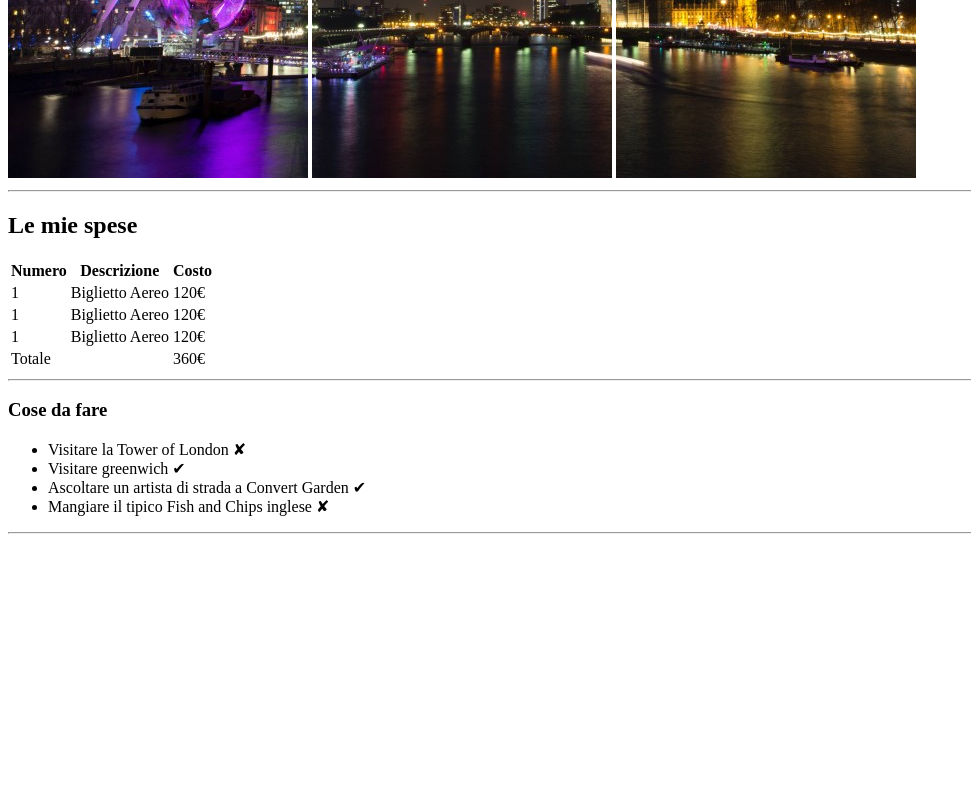
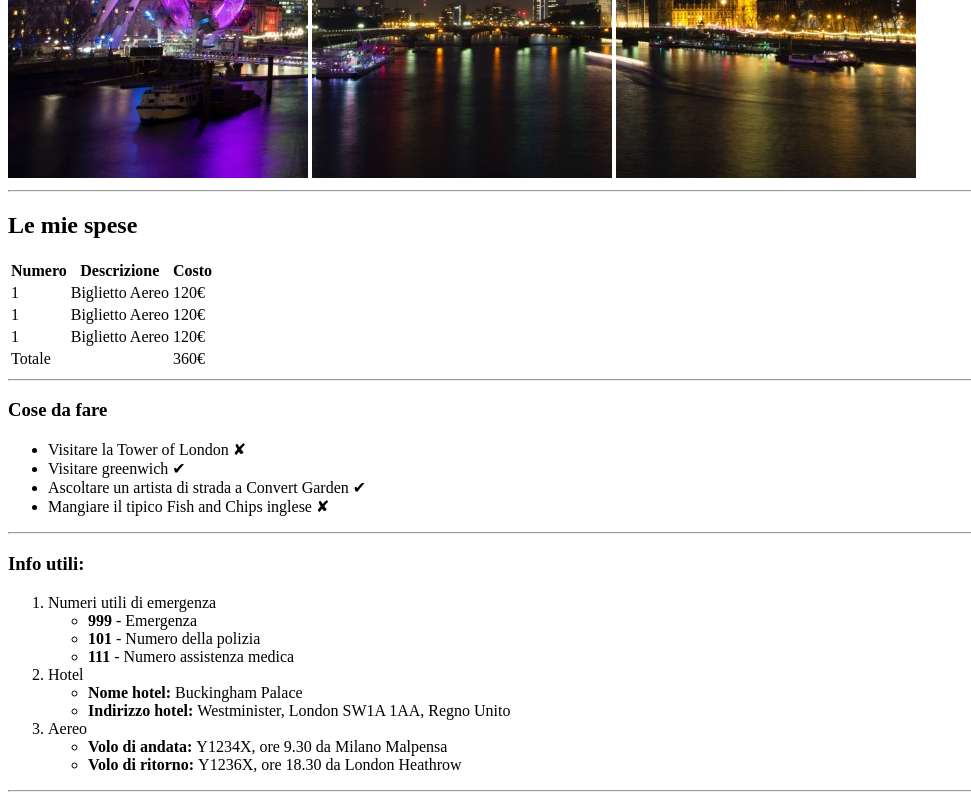
Before and after one commit to Zanco1993/html-london-trip, a plain HTML site: page index.html in a window 1280 px wide. Shown: the part 502-1302 px from the top of the page, without its empty margins (0-971 px from the left). Before the commit the page ends 1044 px from the top, so only its background shows below. Drawn offline with Linux system fonts and the light colour scheme.

Commit message:
Sono state aggiunte delle informazioni utili per il viaggio

```diff
--- a/index.html
+++ b/index.html
@@ -28,7 +28,7 @@
                <th>Descrizione</th>
                <th>Costo</th>
            </thead>
-           <!-- /intestazione tabella -->
+           <!-- fine intestazione tabella -->
 
            <!-- corpo tabella -->
            <tbody>
@@ -48,9 +48,9 @@
                     <td>120&euro;</td>
                </tr>
            </tbody>
-           <!-- /corpo tabella -->
+           <!-- fine corpo tabella -->
 
-           <!-- Chiusura della tebella -->
+           <!-- footer con il totale -->
            <tfoot>
                <tr>
                    <td>Totale</td>
@@ -58,7 +58,7 @@
                    <td>360&euro;</td>
                </tr>
            </tfoot>
-           <!-- /Chiusura della tebella -->
+           <!-- fine footer con il totale -->
         </table>
 
         <hr>
@@ -75,6 +75,36 @@
 
         <hr>
 
+        <!-- informazioni utili -->
+        <h3>Info utili:</h3>
+        <ol>
+            <li>Numeri utili di emergenza
+                <ul>
+                    <li><strong>999</strong> - Emergenza</li>
+                    <li><strong>101</strong> - Numero della polizia</li>
+                    <li><strong>111</strong> - Numero assistenza medica</li>
+                </ul>
+            </li>
+            <li>Hotel
+                <ul>
+                    <li><strong>Nome hotel: </strong>Buckingham Palace</li>
+                    <li><strong>Indirizzo hotel: </strong>Westminister, London SW1A 1AA, Regno Unito</li>
+                </ul>
+            </li>
+            <li>Aereo
+                <ul>
+                    <li><strong>Volo di andata: </strong>Y1234X, ore 9.30 da Milano Malpensa</li>
+                    <li><strong>Volo di ritorno: </strong>Y1236X, ore 18.30 da London Heathrow</li>
+                </ul>
+            </li>
+        </ol>
+        <!-- fine informazioni utili -->
+
+        <hr>
+
+
+
+
 
     </main>
 
```
